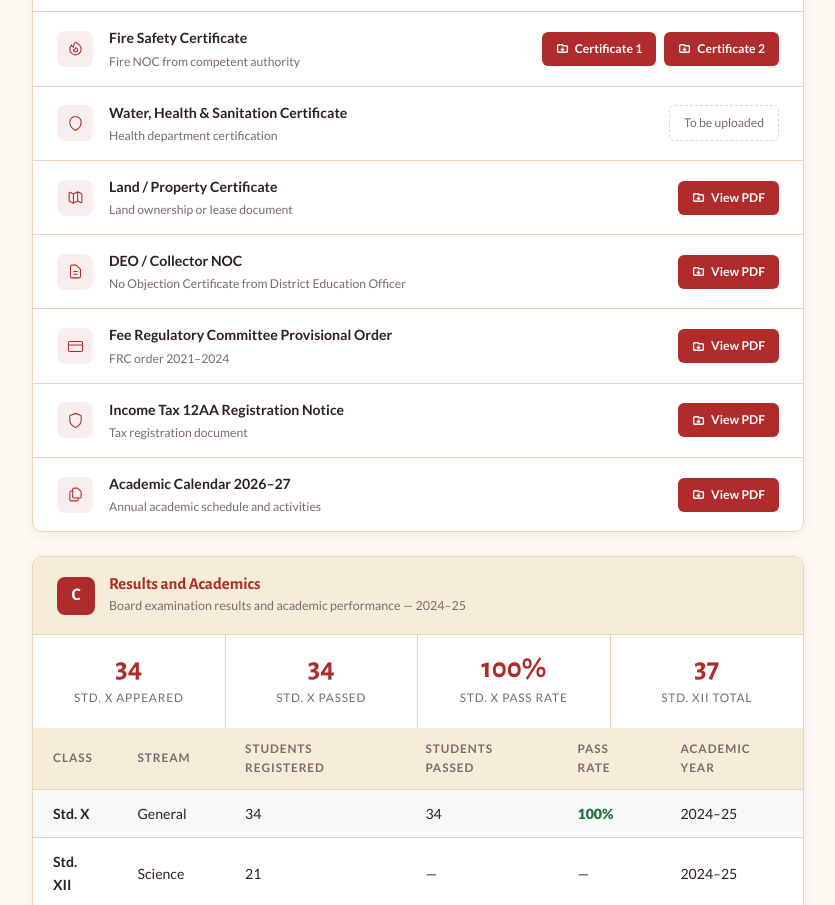
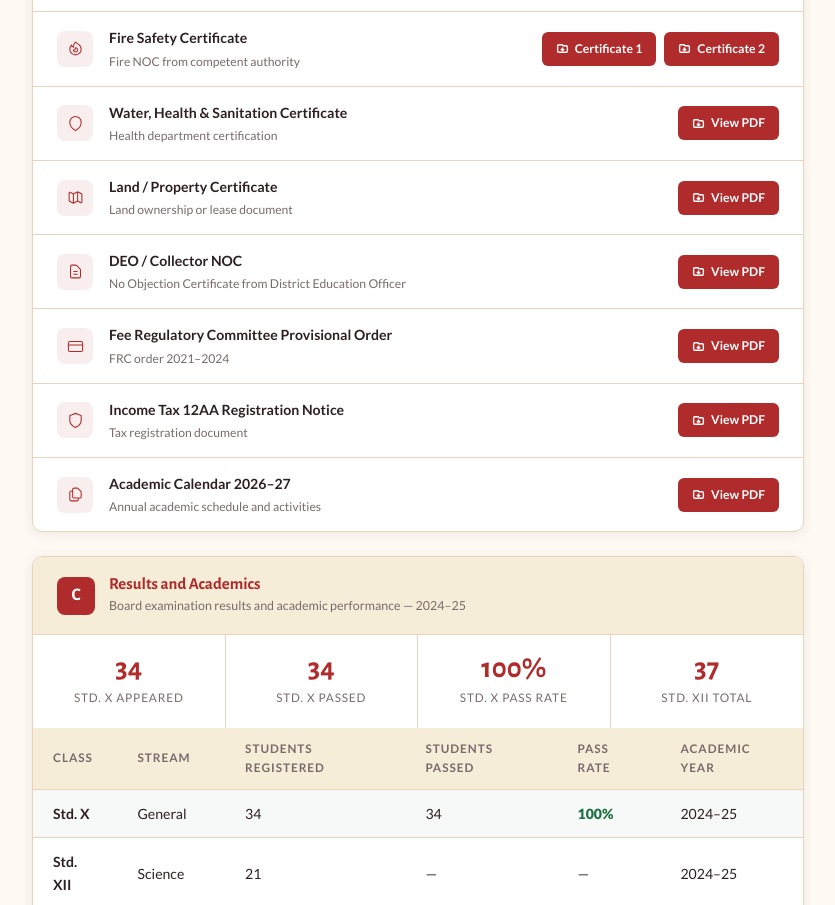
Before and after one commit to soham24/agratha-academy, a plain HTML site: page mandatory-public-disclosure.html in a window 1280 px wide. Shown: the part 1738-2643 px from the top of the page, without its empty margins (352-1187 px from the left). Drawn offline with nearby package versions, Linux system fonts and the light colour scheme.

Commit message:
Add Water, Health & Sanitation certificate to disclosure page
Co-Authored-By: Claude Sonnet 4.6 <noreply@anthropic.com>

```diff
--- a/mandatory-public-disclosure.html
+++ b/mandatory-public-disclosure.html
@@ -750,7 +750,10 @@
                 <strong>Water, Health &amp; Sanitation Certificate</strong>
                 <span>Health department certification</span>
               </div>
-              <span class="doc-na">To be uploaded</span>
+              <a class="doc-btn" href="assets/docs/Water_Health_Sanitation_Certificate_Optimized.pdf" target="_blank" rel="noopener">
+                <svg viewBox="0 0 24 24"><path d="M12 10v6m0 0l-3-3m3 3l3-3M3 17V7a2 2 0 012-2h6l2 2h6a2 2 0 012 2v8a2 2 0 01-2 2H5a2 2 0 01-2-2z"/></svg>
+                View PDF
+              </a>
             </div>
 
             <div class="doc-row">
```
Also changed, not shown: 1 other file.
